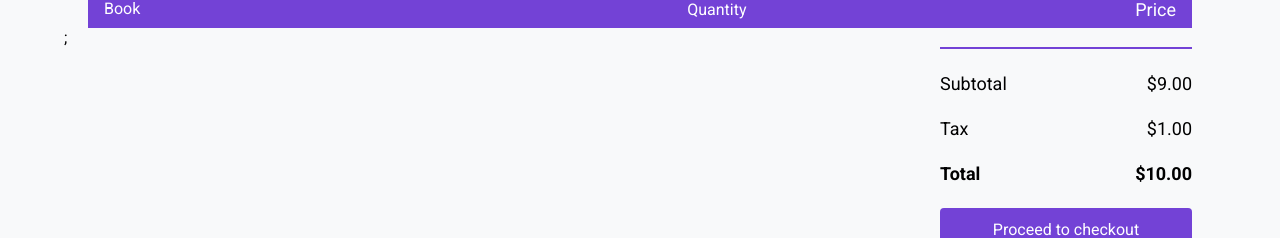
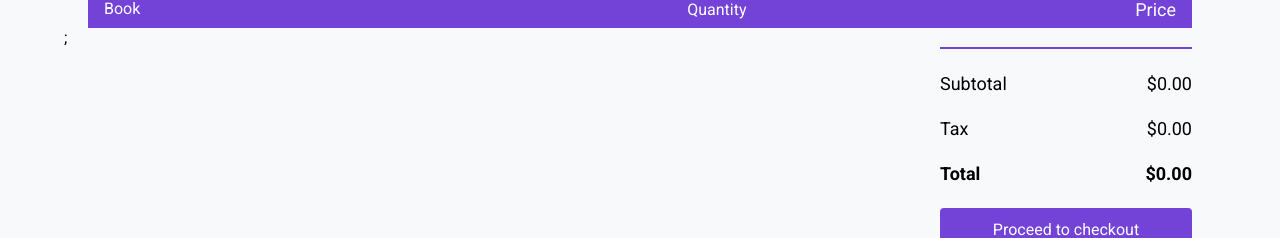
Before and after one commit to victoriawanko-create/Library-React, a React (Create React App) app: page /cart in a window 1280 px wide. Shown: the part 175-413 px from the top of the page. Built offline with nearby package versions, Linux system fonts and the light colour scheme.

Commit message:
update 7/8/26

```diff
--- a/src/App.js
+++ b/src/App.js
@@ -14,10 +14,26 @@ function App() {
    const [cart, setCart] = useState([]);
 
   function addToCart(book) {
-    const dupeItem = cart.find(item => +item.id === +book.id)
-    console.log(dipeItem)
-    setCart([...cart, {...book, quantity: 1}])
+    setCart([...cart, {...book, quantity: 1 }]);
   }
+
+  function changeQuantity(book, quantity) {
+    setCart(
+      cart.map((item) =>
+        item.id === book.id
+      ? {
+          ...item,
+          quantity: +quantity
+      }
+      : item
+    )
+  );
+}
+
+function removeItem(item) {
+  setCart(cart.filter(book => book.id !== item.id))
+}
+
 
 useEffect(() => {
     console.log(cart)
@@ -31,9 +47,19 @@ function App() {
       <Route path="/books" exact render={() => <Books books={books} />}/>
       <Route
       path="/books/:id"
-      render={() => <BookInfo books={books} addToCart={addToCart}/>}
+      render={() => (
+      <BookInfo books={books} addToCart={addToCart}/>
+    )}
       />
-      <Route path="/cart" render={() => <Cart books={books} cart={cart} />} />
+      <Route path="/cart"
+      render={() => (
+      <Cart
+        books={books}
+        cart={cart}
+        changeQuantity={changeQuantity}
+        removeItem={removeItem}
+      />)}
+      />
       <Route
         path="/books/:id"
         exact
--- a/src/index.js
+++ b/src/index.js
@@ -4,7 +4,7 @@ import './index.css';
 import App from './App';
 import reportWebVitals from './reportWebVitals';
 import { library } from '@fortawesome/fontawesome-svg-core';
-import { faBars, faShoppingCart, faTimes, faBolt, faBookOpen, faTags } from '@fortawesome/free-solid-svg-icons';
+import { faBars, faShoppingCart, faTimes, faBolt, faBookOpen, faTags, faStar, faStarHalfAlt, faArrowLeft} from '@fortawesome/free-solid-svg-icons';
 
 library.add(faBars, faShoppingCart, faBolt, faBookOpen, faTags)
 
--- a/src/pages/BookInfo.jsx
+++ b/src/pages/BookInfo.jsx
@@ -65,7 +65,7 @@ const BookInfo = ({ books, addToCart, cart }) => {
                                             <button className="btn">Checkout</button>
                                         </Link>
                                     ) : (
-                                    <button className="btn" onClick={() => addToCart(book)}>
+                                    <button className="btn" onClick={() => addBookToCart(book)}>
                                         Add to cart
                                     </button>
                                     )}
--- a/src/pages/Cart.jsx
+++ b/src/pages/Cart.jsx
@@ -1,6 +1,13 @@
-import React from 'react';
+import React, { useState, useEffect } from 'react';
 
-const Cart = ({ cart }) => {
+const Cart = ({ cart, changeQuantity, removeItem }) => {
+    const total = () => {
+        let price = 0;
+        cart.forEach((item) => {
+            price += +((item.salePrice || item.originalPrice) * item.quantity)
+        });
+        return price;
+};
     return (
         <div id="books__body">
             <main id="books__main">
@@ -34,7 +41,7 @@ const Cart = ({ cart }) => {
                                                 ${(book.salePrice || book.originalPrice).toFixed(2)}
                                                 $10.00
                                             </span>
-                                            <button className="cart__book--remove">
+                                            <button className="cart__book--remove" onClick={removeItem(book)}>
                                             Remove
                                             </button>
                                         </div>
@@ -44,10 +51,14 @@ const Cart = ({ cart }) => {
                                             min={0}
                                             max={99}
                                             className="cart__input"
+                                            value={book.quantity}
+                                            onChange={(event) => changeQuantity(book, event.target.value)}
                                             />
                                         </div>
                                         <div className="cart__total">
-                                            $10.00
+                                            ${(
+                                                (book.salePrice || book.originalPrice) * book.quantity
+                                                ).toFixed(2)}
                                         </div>
                                     </div>
                                 </div>
@@ -56,15 +67,15 @@ const Cart = ({ cart }) => {
                             <div className="total">
                                 <div className="total__item total__sub-total">
                                     <span>Subtotal</span>
-                                    <span>$9.00</span>
+                                    <span>${(total() * 0.9).toFixed(2)}</span>
                                 </div>
                                 <div className="total__item total__sub-tax">
                                     <span>Tax</span>
-                                    <span>$1.00</span>
+                                    <span>${(total() * 0.1).toFixed(2)} </span>
                                 </div>
                                 <div className="total__item total__price">
                                     <span>Total</span>
-                                    <span>$10.00</span>
+                                    <span>${total().toFixed(2)}</span>
                                 </div>
 
                                 <button className="btn btn__checkout no-cursor"
```
Also changed, not shown: 1 other file (tests, documents, lock files or other folders). Lines whose indentation alone changed are shown as unchanged.
